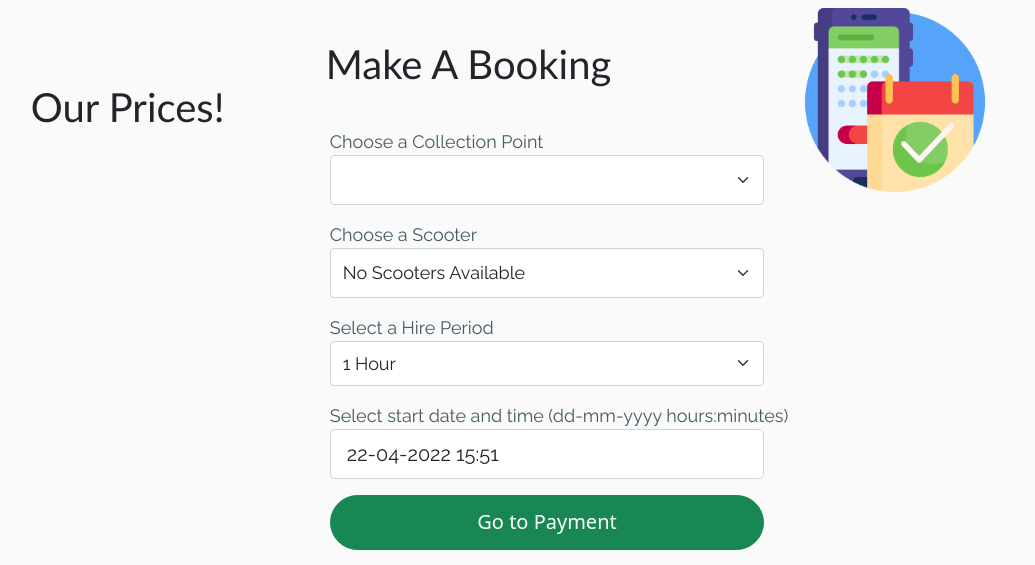
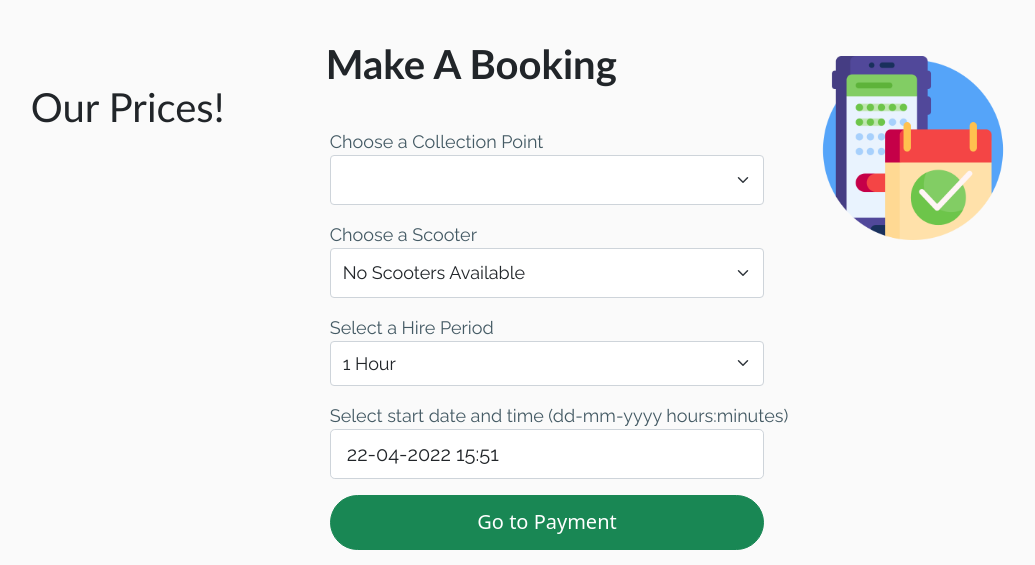
Before and after one commit to Lanrayy/software-engineering-project-comp2913, a Flask app: page /booking1 in a window 1280 px wide. Shown: the part 57-622 px from the top of the page, without its empty margins (75-1110 px from the left). Run offline with Flask 2, Linux system fonts and the light colour scheme; a user stored in the database is signed in; data comes from the database, SQL or seed files in the repository; data that the repository does not hold is empty; some libraries are stand-ins or nearby versions.

Commit message:
booking1_user.html - made page heading bold, increased spacing between nav bar and image

```diff
--- a/app/templates/booking1_user.html
+++ b/app/templates/booking1_user.html
@@ -32,7 +32,7 @@
     <!-- row for header -->
     <div class="row p-3">
       <div class="row">
-        <h1 class="fw-normal text-nowrap">Make A Booking</h1>
+        <h1 class="text-nowrap">Make A Booking</h1>
       </div>
 
       <!-- row for form contents -->
@@ -128,7 +128,7 @@
 {% endblock %}
 
 {% block right_content %}
-<div class="row">
+<div class="row pt-5 ps-3">
   <img src="{{ url_for('static', filename='images/booking.png') }}" alt="Make a Booking" style= "position:relative; right:10%; width:200px; height: 200px; min-width:200px"  class="p-2">
 </div>
 {% endblock %}
```
